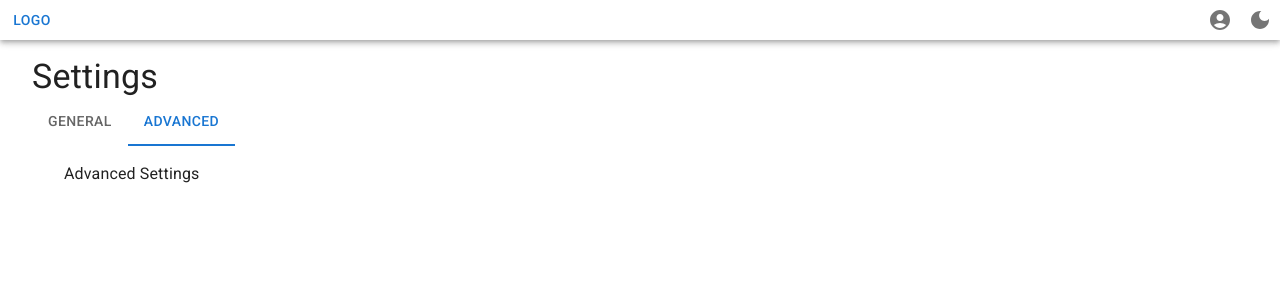
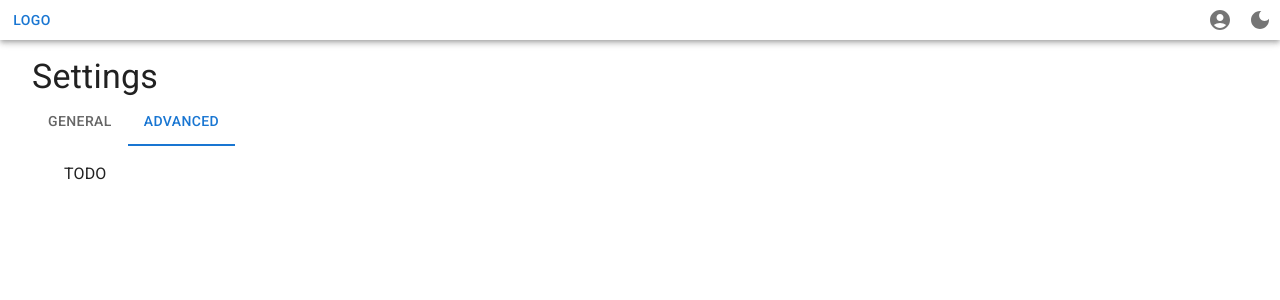
Before and after one commit to CodeRigged/react-ts-template, a React (Vite) app: page /settings in a window 1280 px wide. Both pictures are taken after a click on the tab "ADVANCED". Shown: the top 300 px of the page. Built offline with nearby package versions, Linux system fonts and the light colour scheme.

Commit message:
minor tweaks

```diff
--- a/src/pages/Settings/AdvancedTab.tsx
+++ b/src/pages/Settings/AdvancedTab.tsx
@@ -1,4 +1,4 @@
 const AdvancedTab = () => {
-  return <div>Advanced Settings</div>
+  return <div>TODO</div>
 }
 export default AdvancedTab
--- a/src/pages/Settings/GeneralTab.tsx
+++ b/src/pages/Settings/GeneralTab.tsx
@@ -16,7 +16,7 @@ const GeneralTab = () => {
   return (
     <div>
       <Typography variant="h6">
-        <FormattedMessage id="pages.settings.tabs.general.title" />
+        <FormattedMessage id="pages.settings.tabs.general.sections.locale" />
       </Typography>
       <Divider />
       <SettingsSection
```
